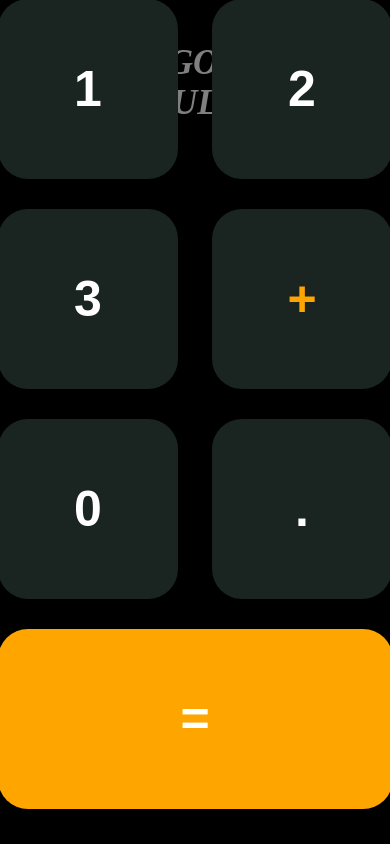
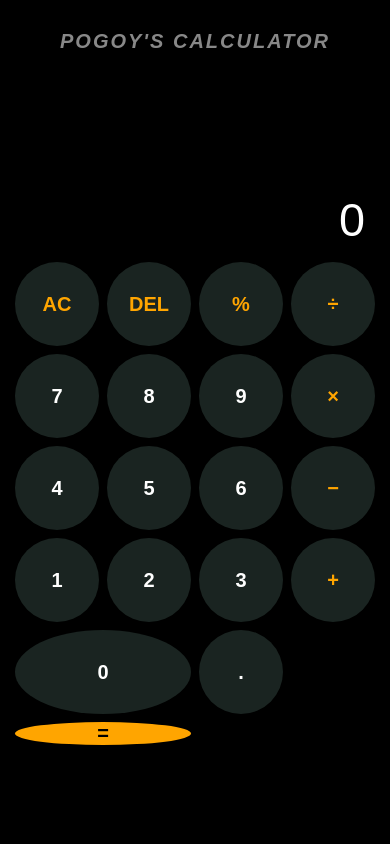
Before and after one commit to Chrisph-143/pogoy-calculator, a plain HTML site: page index.html in a window 390 px wide. Drawn offline with Linux system fonts and the light colour scheme.

Commit message:
Update style.css

```diff
--- a/style.css
+++ b/style.css
@@ -1,73 +1,224 @@
-body{
-  display: flex;
-  text-align: center;
-  justify-content: center;
-  background: black;
+
+/* GENERAL SETTINGS */
+
+* {
+  margin: 0;
+  padding: 0;
+  box-sizing: border-box;
 }
 
-#pogoy{
-  color: grey;
-  font-size: 35px;
+body {
+  min-height: 100vh;
+  min-height: 100dvh;
+  background: #000;
+  color: white;
+  font-family: Arial, sans-serif;
+
+  display: flex;
+  flex-direction: column;
+  align-items: center;
+
+  padding: 20px;
+}
+
+/* HEADER */
+
+header {
+  width: 100%;
+  text-align: center;
+  margin-top: 20px;
+}
+
+#pogoy {
+  color: #888;
+  font-size: clamp(20px, 4vw, 35px);
   font-weight: bold;
   font-style: italic;
+  letter-spacing: 2px;
 }
 
-#calculator{
-  position: fixed;
-  bottom: 0;
-  text-align: center;
-  margin-bottom: 20px;
-  font-weight: bold;
+/* CALCULATOR */
+
+#calculator {
+  width: min(100%, 520px);
+  margin: auto;
+  padding: 15px;
 }
 
-#display{
-  text-align: right;
-  font-size: 100px;
-  color: white;
+/* DISPLAY */
+
+#display {
+  width: 100%;
+  min-height: 150px;
+
+  display: flex;
+  flex-direction: column;
+  justify-content: flex-end;
+  align-items: flex-end;
+
+  padding: 15px 10px;
+  overflow: hidden;
 }
 
-.button{
-  width: 180px;
-  height: 180px;
-  margin: 15px 15px;
-  border-radius: 30px;
-  font-size: 50px;
-  font-weight: bold;
+#current {
+  font-size: clamp(45px, 12vw, 85px);
+  font-weight: 300;
+  max-width: 100%;
+  overflow-x: auto;
+  white-space: nowrap;
+}
+
+#previous {
+  min-height: 30px;
+  color: #777;
+  font-size: clamp(16px, 4vw, 25px);
+}
+
+/* BUTTON GRID */
+
+#buttons {
+  display: grid;
+  grid-template-columns: repeat(4, 1fr);
+  gap: clamp(8px, 2vw, 15px);
+}
+
+/* BUTTON DESIGN */
+
+.button {
+  width: 100%;
+  aspect-ratio: 1 / 1;
+
+  border: none;
+  border-radius: 50%;
+
   background: #1A2421;
   color: white;
-  border: none;
+
+  font-size: clamp(20px, 5vw, 38px);
+  font-weight: bold;
+
+  cursor: pointer;
+  transition: background 0.15s, transform 0.1s;
 }
 
-.button:active{
-  background: #2B3630;
+/* BUTTON INTERACTION */
+
+.button:active {
+  background: #3B4842;
+  transform: scale(0.94);
 }
 
-#all-clear, #delete, #percent, .op{
+/* OPERATORS */
+
+.utility,
+.op {
   color: orange;
 }
 
-#equal{
-  width: 395px;
+/* EQUAL BUTTON */
+
+.equal {
+  grid-column: span 2;
+  aspect-ratio: auto;
+  border-radius: 50px;
+
   background: orange;
+  color: black;
 }
 
+.equal:active {
+  background: #cc8500;
+}
+
+/* ZERO BUTTON */
+
+.zero {
+  grid-column: span 2;
+  aspect-ratio: auto;
+  border-radius: 50px;
+}
+
+/* VIDEO PRANK */
+
 #video-prank {
-    display: none;           /* hidden by default */
-    position: fixed;         /* stay in place */
-    top: 50%;
-    left: 50%;
-    transform: translate(-50%, -50%); /* center horizontally & vertically */
-    width: 100vw;            /* full screen width */
-    height: auto;            /* adjust height automatically */
-    max-height: 100vh;       /* don’t exceed screen height */
-    background-color: black; /* fallback */
-    z-index: 9999;           /* on top of everything */
-    text-align: center;
+  display: none;
+
+  position: fixed;
+  inset: 0;
+
+  width: 100%;
+  height: 100%;
+  height: 100dvh;
+
+  background: black;
+  z-index: 9999;
+
+  align-items: center;
+  justify-content: center;
 }
 
 #prank-video {
-    width: 100%;             /* fill the container width */
-    height: auto;            /* keep original aspect ratio */
-    display: block;
-    margin: 0 auto;          /* center horizontally */
+  width: 100%;
+  height: 100%;
+  object-fit: contain;
 }
+
+/* SMALL SCREENS */
+
+@media (max-width: 400px) {
+
+  body {
+    padding: 10px;
+  }
+
+  #calculator {
+    padding: 5px;
+  }
+
+  #display {
+    min-height: 120px;
+  }
+
+  #buttons {
+    gap: 8px;
+  }
+
+  .button {
+    border-radius: 50%;
+  }
+}
+
+/* LANDSCAPE MODE */
+
+@media (max-height: 500px) and (orientation: landscape) {
+
+  body {
+    padding: 5px 15px;
+  }
+
+  header {
+    margin-top: 0;
+  }
+
+  #pogoy {
+    font-size: 18px;
+  }
+
+  #calculator {
+    width: min(100%, 550px);
+    margin: 0 auto;
+  }
+
+  #display {
+    min-height: 65px;
+  }
+
+  #current {
+    font-size: 35px;
+  }
+
+  .button {
+    aspect-ratio: 2 / 1;
+    font-size: 22px;
+  }
+}
```
